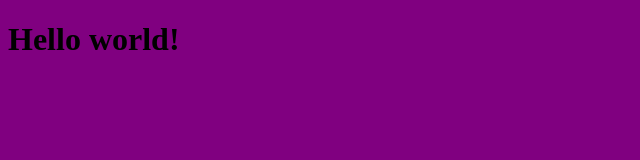
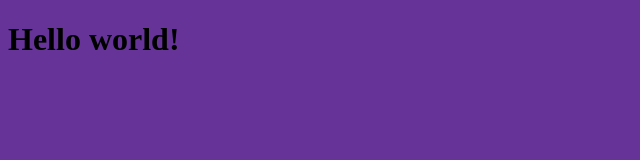
Before and after one commit to Rasvom/git, a plain HTML site: page index.html in a window 1280 px wide. Shown: the whole page, without its empty margins (0-640 px from the left). Drawn offline with Linux system fonts and the light colour scheme.

Commit message:
background body

```diff
--- a/style.css
+++ b/style.css
@@ -1,3 +1,3 @@
 body {
-	background-color: purple;
+	background-color: rebeccapurple;
 }
```
